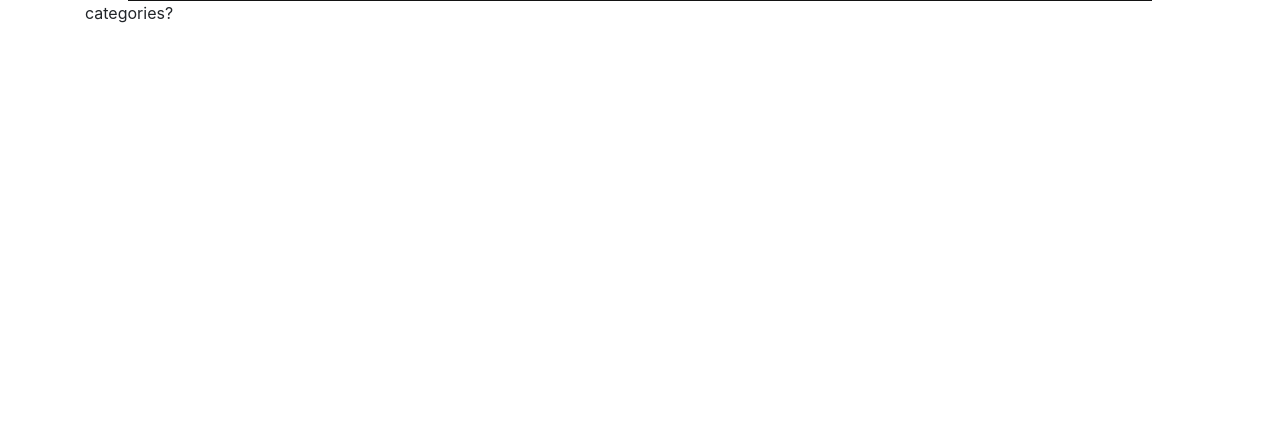
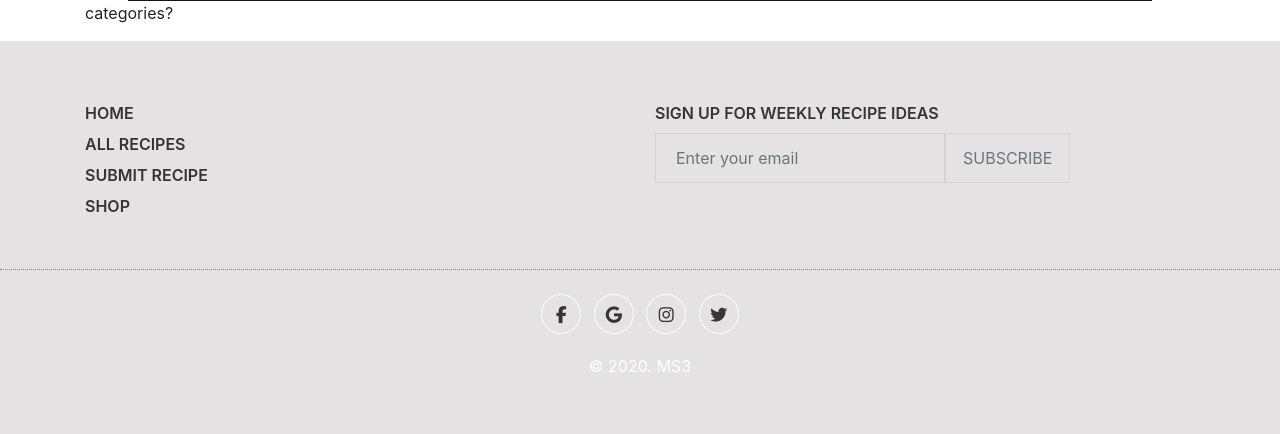
Before and after one commit to sabinemm/recipe-site-ms3, a Flask app: page / in a window 1280 px wide. Shown: the part 395-829 px from the top of the page. Before the commit the page ends 418 px from the top, so only its background shows below. Run offline with Flask 2, Linux system fonts and the light colour scheme; data that the repository does not hold is empty; some libraries are stand-ins or nearby versions.

Commit message:
added footer

```diff
--- a/static/stylesheets/style.css
+++ b/static/stylesheets/style.css
@@ -3,8 +3,6 @@
 font-family: 'Arimo', sans-serif;
 font-family: 'Playfair Display', serif;
 */
-
-
 
 html {
     box-sizing: border-box;
@@ -16,31 +14,34 @@ html {
     padding: 0;
   }
 
-  body {
+body {
     font-family: 'Arimo', sans-serif;
 
   }
+
 .wrap {
     padding-left: 10%;
     padding-right: 10%;
 }
-  a {
+
+a {
     text-decoration: none;
     color: rgb(53, 53, 53)!important;
     cursor:pointer;
     font-weight: 600;
   }
 
-  a:hover
-{
+a:hover {
     color: rgb(14, 14, 14)!important;
      text-decoration:none;
      cursor:pointer;
 }
 
- /* FIRST NAV */
+/* FIRST NAV */
+
 .site-header {
 background-color: rgb(228, 226, 226);
+
 }
 
 .small-link {
@@ -77,29 +78,143 @@ background-color: rgb(228, 226, 226);
     padding-right: 4px \9;
     padding-left: 3px;
     padding-left: 4px \9;
-    /* IE7-8 doesn't have border-radius, so don't indent the padding */
-
     margin-bottom: 0;
-    -webkit-border-radius: 3px;
-    -moz-border-radius: 3px;
-    border-radius: 3px;
+    -webkit-border-radius: 0px;
+    -moz-border-radius: 0px;
+    border-radius: 0px;
 }
 
 #custom-search-form button {
     border: 0;
     background: none;
-    /** belows styles are working good */
     padding: 2px 5px;
     margin-top: 2px;
     position: relative;
     left: -28px;
-    /* IE7-8 doesn't have border-radius, so don't indent the padding */
     margin-bottom: 0;
-    -webkit-border-radius: 3px;
-    -moz-border-radius: 3px;
-    border-radius: 3px;
+    -webkit-border-radius: 0px;
+    -moz-border-radius: 0px;
+    border-radius: 0px;
 }
 
 .search-query:focus + button {
     z-index: 3;
 }
+
+/* FOOTER */
+
+.footer_area {
+	padding:60px 0 20px;
+	position: relative;
+	color: #fff;
+	z-index: 100;
+	background: rgb(228, 226, 226);
+	word-break: break-all;
+	word-wrap: break-word;
+}
+
+.single_ftr form{
+	margin-top: 8px;
+}
+.single_ftr p{
+	margin-bottom: 10px;
+}
+
+.newsletter_form .form-control {
+    height: 50px;
+    line-height: 50px;
+    margin: 0;
+    padding: 8px 20px;
+    width: 100%;
+	position: relative;
+	background: transparent;
+	color: #fff;
+	border-radius: 0;
+}
+
+.newsletter_form button {
+	border: inherit;
+	border-radius: 0;
+	background: transparent;
+	color: #6C757D;
+	text-transform: uppercase;
+	box-shadow: none;
+	border: 1px solid #d6d5d5;
+	transition: 0.5s;
+	position: relative;
+
+	padding: 12px 17px;
+	transition: .5s;
+}
+.newsletter_form button:hover,
+.newsletter_form button:hover{
+	background: transparent;
+	color: #83A153;
+	opacity: .9;
+}
+.newsletter_form ::-webkit-input-placeholder {
+    /* Chrome/Opera/Safari */
+    color: #fff;
+    opacity: 1
+}
+
+.newsletter_form ::-moz-placeholder {
+    /* Firefox 19+ */
+    color: #fff;
+    opacity: 1
+}
+
+.newsletter_form :-moz-placeholder {
+    /* Firefox 18- */
+    color: #fff;
+    opacity: 1
+}
+
+.single_ftr li {
+    padding-bottom: 7px;
+    color: #fff;
+}
+.single_ftr a {
+    color: #fff;
+}
+.single_ftr a:hover {
+    color: #83A153;
+}
+
+.ftr_social_icon li {
+	display: inline-block;
+	text-align: center;
+	padding: 4px;
+}
+
+.ftr_social_icon ul li a {
+    border: 1px solid #fff;
+    border-radius: 50%;
+    color: #fff;
+    display: inline-block;
+    font-size: 17px;
+    height: 40px;
+    line-height: 32px;
+    padding: 4px 8px;
+    width: 40px;
+	transition: .5s;
+}
+.ftr_social_icon ul li a:hover{
+	background: #83A153;
+	border-color: #83A153;
+	color: #fff;
+}
+
+.ftr_btm_area {
+	background: transparent;
+	padding-top: 20px;
+	padding-bottom: 20px;
+	border-top: 1px dotted #888;
+	margin-top: 28px;
+	z-index: 100;
+	position: relative;
+}
+
+ul {
+    list-style: none;
+}
--- a/templates/base.html
+++ b/templates/base.html
@@ -83,6 +83,57 @@
 
     <!---FOOTER-->
 
+    <footer class="footer_area">
+        <div class="container">
+            <div class="row">
+
+                <div class="col">
+                    <div class="single_ftr">
+                        <ul>
+                            <li><a href="#">HOME</a></li>
+                            <li><a href="#">ALL RECIPES</a></li>
+                            <li><a href="#">SUBMIT RECIPE</a></li>
+                            <li><a href="#">SHOP</a></li>
+                        </ul>
+                    </div>
+                </div>
+
+                <div class="col">
+                    <div class="single_ftr content">
+                        <div class="newsletter_form">
+                            <a>SIGN UP FOR WEEKLY RECIPE IDEAS</a>
+                            <form method="post" class="form-inline">
+                                <input type="email" class="form-control" placeholder="Enter your email">
+                                <span class="input-group-btn">
+                                    <button class="btn" type="submit">Subscribe</button>
+                                </span>
+                            </form>
+                        </div>
+                    </div>
+                </div>
+
+            </div>
+        </div>
+
+        <div class="ftr_btm_area">
+            <div class="container">
+                <div class="ftr_social_icon col align-self-center">
+                    <div class="text-center">
+                        <ul>
+                            <li><a href="#"><i class="fa fa-facebook"></i></a></li>
+                            <li><a href="#"><i class="fa fa-google"></i></a></li>
+                            <li><a href="#"><i class="fa fa-instagram"></i></a></li>
+                            <li><a href="#"><i class="fa fa-twitter"></i></a></li>
+                        </ul>
+                    </div>
+                </div>
+                <div class="col align-self-center">
+                    <p class="text-center">© 2020. MS3</p>
+                </div>
+            </div>
+        </div>
+    </footer>
+
     <!---SCRIPTS-->
     <script src="https://cdnjs.cloudflare.com/ajax/libs/jquery/3.5.1/jquery.min.js"
         integrity="sha256-9/aliU8dGd2tb6OSsuzixeV4y/faTqgFtohetphbbj0=" crossorigin="anonymous"></script>
```
